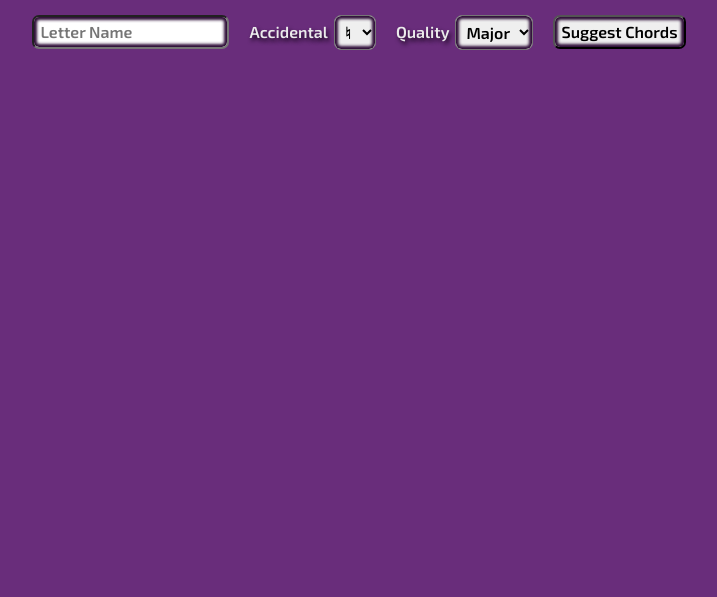
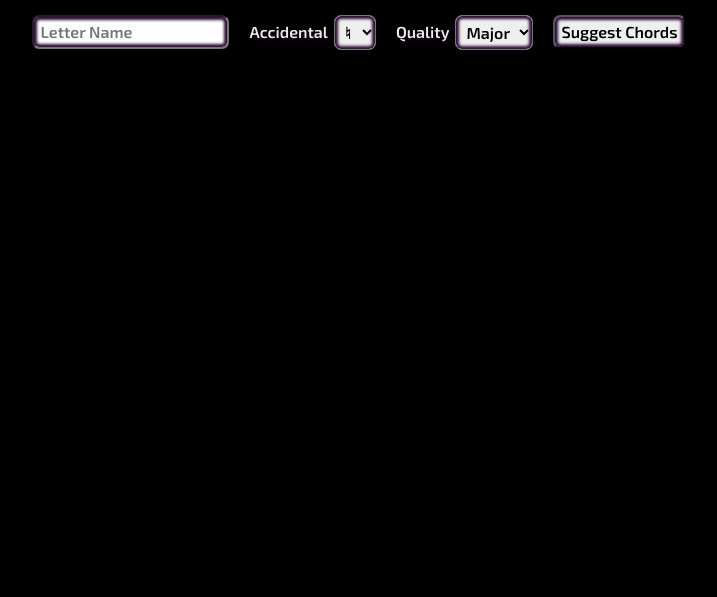
Before and after one commit to JosephMcGreene/chord-suggestions, a plain HTML site: page index.html in a window 1280 px wide. Shown: the part 232-829 px from the top of the page, without its empty margins (281-998 px from the left). Drawn offline with nearby package versions, Linux system fonts and the light colour scheme.

Commit message:
Commit for Github testing purposes

```diff
--- a/styles.css
+++ b/styles.css
@@ -7,7 +7,8 @@ html {
 }
 
 body {
-  background-color: hsl(286, 46%, 33%);
+  /* background-color: hsl(286, 46%, 33%); */
+  background-color: black;
   color: rgb(235, 235, 235);
   min-height: 100vh;
 }
```
Also changed, not shown: index.html (renamed from home.html).
